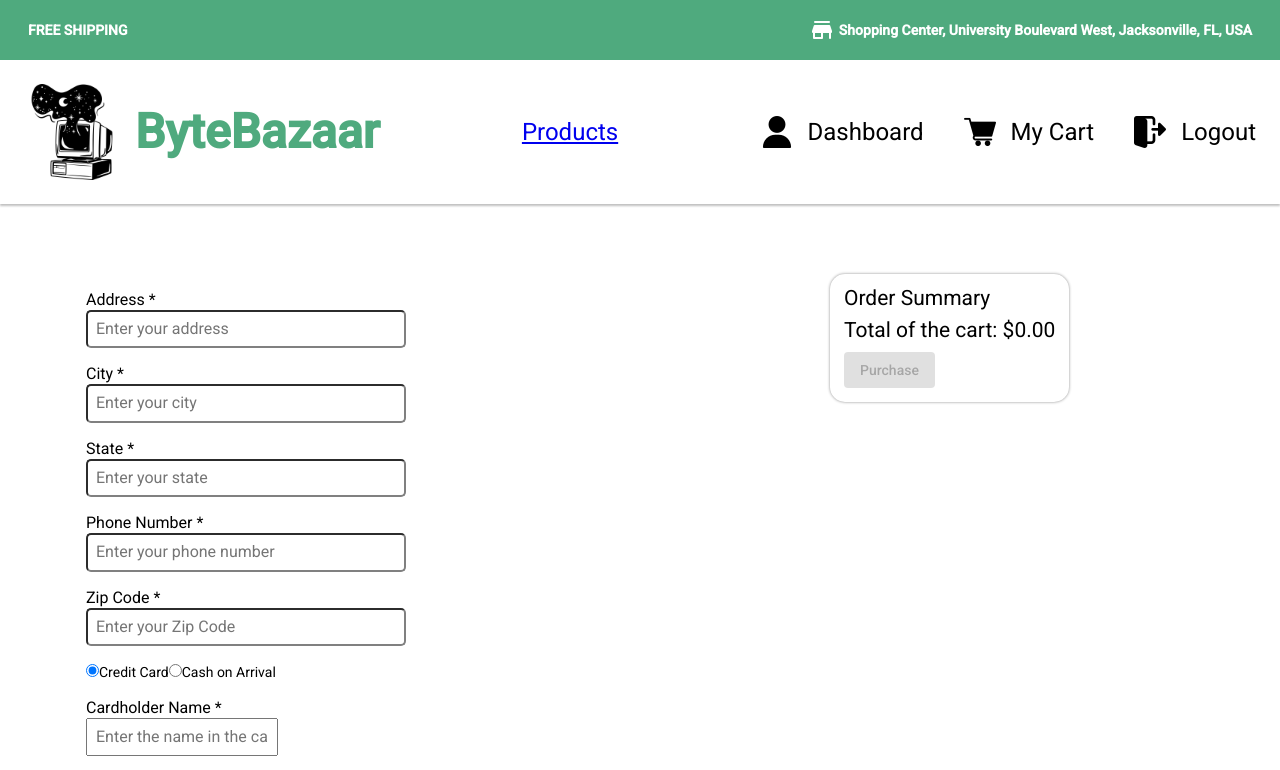
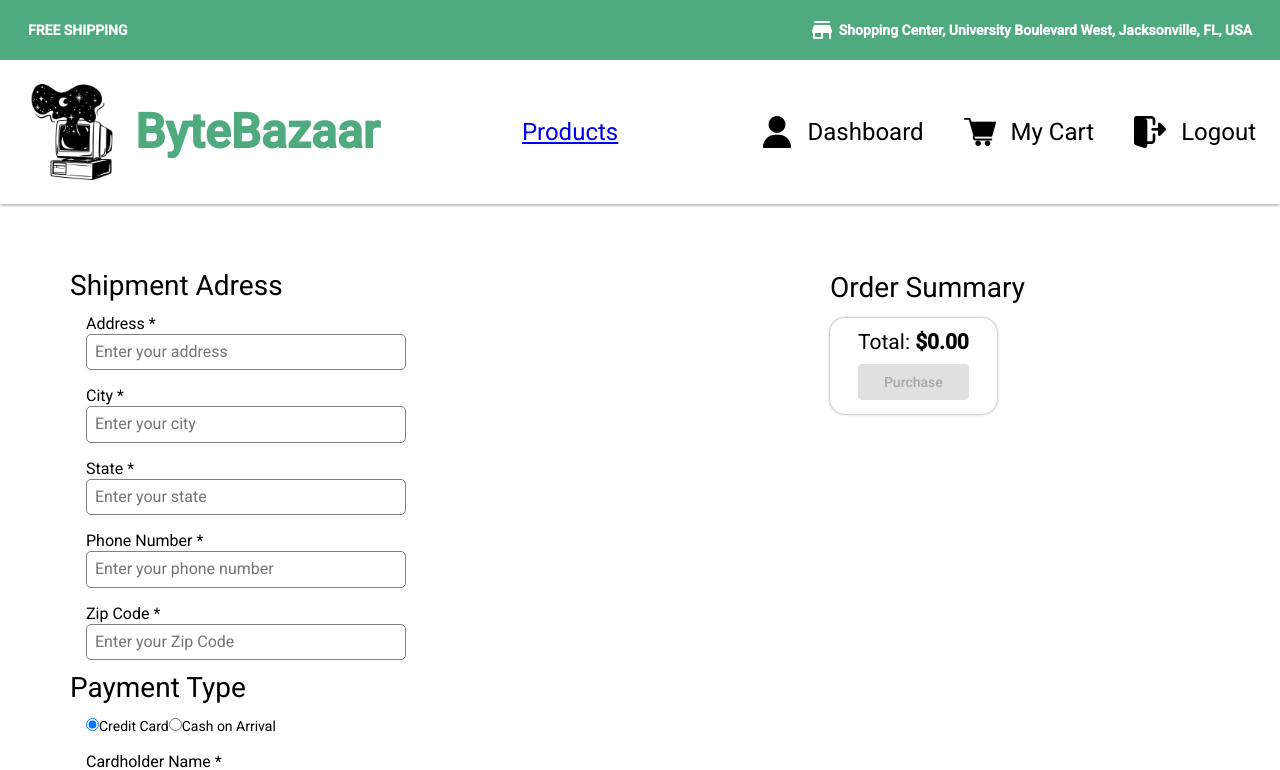
Before and after one commit to DeFreitas-Samuel/-phone-ecommerce-frontend, an Angular app: page /checkout in a window 1280 px wide. Shown: the top 770 px of the page. Built offline with nearby package versions, Linux system fonts and the light colour scheme; sample sign-in values are in the browser's storage.

Commit message:
finished the styles for the checkout page

```diff
--- a/src/app/Components/checkout/checkout.component.html
+++ b/src/app/Components/checkout/checkout.component.html
@@ -1,8 +1,11 @@
 <div class="purchase-grid">
     <div>
+        <div>
+            <h4 class="form-title">Shipment Adress</h4>
             <app-shipping-address (statusChanged)="onStatusChangedOnShippingAddressForm($event)"></app-shipping-address>
-
-
+        </div>
+        <div>
+            <h4 class="form-title">Payment Type</h4>
             <form [formGroup]="paymentTypeForm">
                 <input type="radio" id="credit-card" name="paymentType" value="Debit/Credit Card"
                     formControlName="paymentType">
@@ -18,16 +21,22 @@
                 <app-credit-card-form (statusChanged)="onStatusChangedOnCreditCardForm($event)"></app-credit-card-form>
             </div>
 
+        </div>
+    </div>
 
 
 
+    <div>
+        <h3 class="order-title">Order Summary</h3>
+        <div class="order-summary-container">
+            <app-order-summary></app-order-summary>
+            <button class="action-button" mat-raised-button (click)="onPurchase()"
+                [disabled]="!isButtonDisabled">Purchase</button>
+        </div>
+
+    </div>
+</div>
 
 <div class="spinner-container" *ngIf="isLoading">
     <mat-spinner [diameter]="200"></mat-spinner>
 </div>
-    </div>
-    <div class="order-summary-container">
-        <app-order-summary></app-order-summary>
-        <button mat-raised-button (click)="onPurchase()" [disabled]="!isButtonDisabled">Purchase</button>
-    </div>
-</div>
--- a/src/app/Components/checkout/checkout.component.scss
+++ b/src/app/Components/checkout/checkout.component.scss
@@ -21,6 +21,14 @@
   box-shadow: 0px 0px 3px 0px rgba(0, 0, 0, 0.46);
   width: fit-content;
   height: fit-content;
-  padding: 1em;
+  padding: 1em 2em;
   border-radius: 15px;
 }
+
+.order-title {
+  font-size: 2em;
+}
+
+.form-title {
+  font-size: 2em;
+}
--- a/src/app/Components/checkout/order-summary/order-summary.component.html
+++ b/src/app/Components/checkout/order-summary/order-summary.component.html
@@ -1,8 +1,9 @@
-<p class="order-title">Order Summary</p>
 <div *ngFor="let cartItem of $cartCopyObservable | async " class="order-item">
-  <div>Name: {{cartItem.name}}</div>
-  <div>Total Price: {{cartItem.totalPrice | currency:'USD'}}</div>
-  <div>Quantity: {{cartItem.quantity}}</div>
-  <br>
+  <div class="d-flex flex-row order-item-content">
+    <div class="order-item-name" >{{cartItem.name}}</div>
+    <div>{{cartItem.totalPrice | currency:'USD'}}</div>
+  </div>
+
+  <div>Amount: {{cartItem.quantity}}</div>
 </div>
-<p class="order-total">Total of the cart: {{this.$cartTotalObservable | async | currency:'USD'}}</p>
+<p class="order-total">Total: <span class="bold">{{this.$cartTotalObservable | async | currency:'USD'}}</span></p>
--- a/src/app/Components/checkout/order-summary/order-summary.component.scss
+++ b/src/app/Components/checkout/order-summary/order-summary.component.scss
@@ -1,11 +1,18 @@
 .order-item {
-    margin: 1em 0;
+    margin: 1em 0 2em 0;
 }
 
 .order-total {
     font-size: 1.5em;
+    text-align: right;
 }
 
-.order-title {
-    font-size: 1.5em;
+.order-item-content {
+    justify-content: space-between;
+    width: 20vw;
+    font-size: 1.25rem;
 }
+
+.order-item-name {
+    color: var(--main-color);
+}
--- a/src/app/Components/checkout/shipping-address/shipping-address.component.html
+++ b/src/app/Components/checkout/shipping-address/shipping-address.component.html
@@ -3,6 +3,7 @@
     <label for="city">Address *</label>
     <input id="address"
            type="text"
+           class="input-text-form"
            placeholder="Enter your address"
            formControlName= "address">
     <div  *ngIf="!shippingAddressForm.get('address')?.valid && shippingAddressForm.get('address')?.touched"
@@ -14,6 +15,7 @@
     <label for="city">City *</label>
     <input id="city"
            type="text"
+           class="input-text-form"
            placeholder="Enter your city"
            formControlName= "city">
     <div  *ngIf="!shippingAddressForm.get('city')?.valid && shippingAddressForm.get('city')?.touched"
@@ -25,6 +27,7 @@
     <label for="state">State *</label>
     <input id="state"
            type="text"
+           class="input-text-form"
            placeholder="Enter your state"
            formControlName= "state">
     <div  *ngIf="!shippingAddressForm.get('state')?.valid && shippingAddressForm.get('state')?.touched"
@@ -36,6 +39,7 @@
     <label for="phoneNumber">Phone Number *</label>
     <input id="phoneNumber"
            type="text"
+           class="input-text-form"
            placeholder="Enter your phone number"
            formControlName= "phoneNumber">
     <div  *ngIf="!shippingAddressForm.get('phoneNumber')?.valid && shippingAddressForm.get('phoneNumber')?.touched"
@@ -47,6 +51,7 @@
     <label for="zipCode">Zip Code *</label>
     <input id="zipCode"
            type="text"
+           class="input-text-form"
            placeholder="Enter your Zip Code"
            formControlName= "zipCode">
     <div  *ngIf="!shippingAddressForm.get('zipCode')?.valid && shippingAddressForm.get('zipCode')?.touched"
--- a/src/app/Components/login/login.component.scss
+++ b/src/app/Components/login/login.component.scss
@@ -60,9 +60,6 @@ form {
   border: 1px solid #bbbbbb;
 }
 
-.action-button {
-  width: 100%;
-}
 
 .form-label {
   margin-bottom: .5em;
--- a/src/app/Components/signup/signup.component.scss
+++ b/src/app/Components/signup/signup.component.scss
@@ -40,13 +40,8 @@ form {
   align-items: center;
 }
 
-.input-text-form {
-  border: 1px solid #bbbbbb;
-}
 
-.action-button {
-  width: 100%;
-}
+
 
 .form-label {
   margin-bottom: .5em;
--- a/src/styles.scss
+++ b/src/styles.scss
@@ -15,6 +15,8 @@ body {
   --main-color: #4faa7e;
 }
 
+
+////
 .form-input {
   display: flex;
   flex-direction: column;
@@ -62,7 +64,7 @@ h3 {
   }
 
 }
-
+////
 
 //Utilities classes
 
@@ -88,8 +90,17 @@ h3 {
   }
 }
 
+.bold {
+  font-weight: bold;
+}
 
+.action-button {
+  width: 100%;
+}
 
+.input-text-form {
+  border: 1px solid #bbbbbb;
+}
 
 @for $i from 1 through 4 {
   .w-#{$i * 25} {
```
Lines whose indentation alone changed are shown as unchanged.
